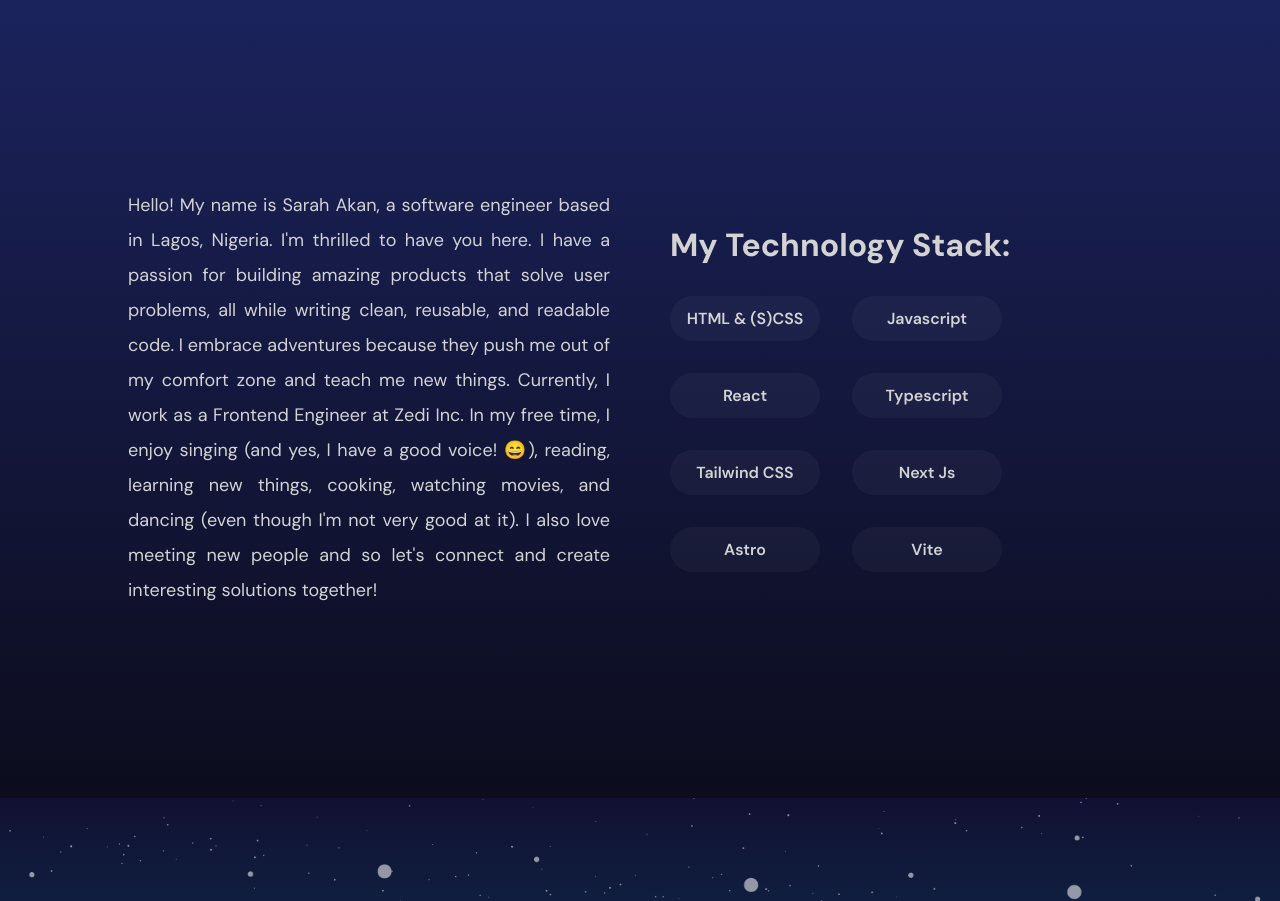
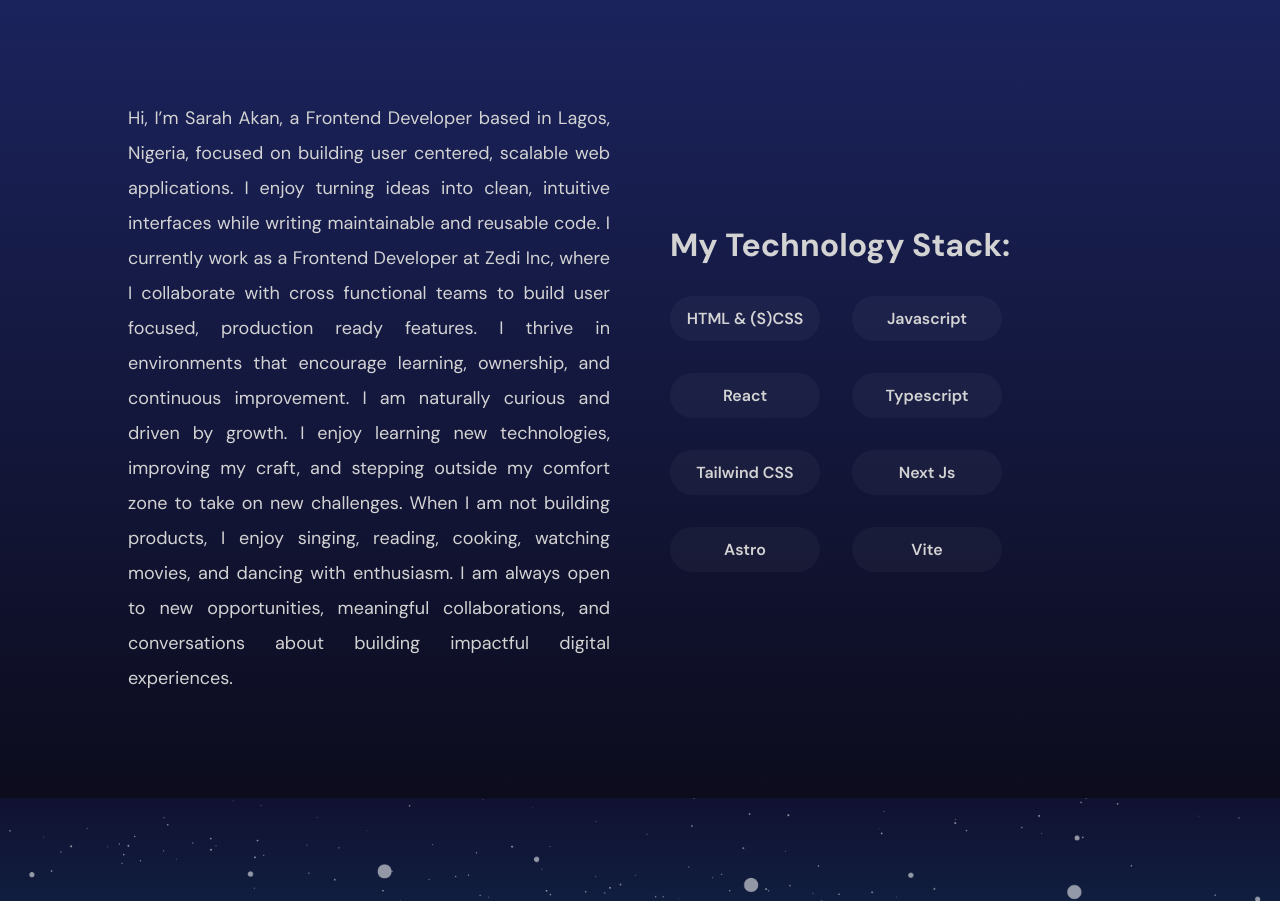
Before and after one commit to techy-sarah/sarah-porfolio, a React (Vite) app: page / in a window 1280 px wide. Shown: the part 2402-3303 px from the top of the page. Built offline with nearby package versions, Linux system fonts and the light colour scheme.

Commit message:
updated about and resume

```diff
--- a/src/components/about/About.jsx
+++ b/src/components/about/About.jsx
@@ -21,16 +21,13 @@ const About = () => {
         // variants={variants}
       >
         <p>
-          Hello! My name is Sarah Akan, a software engineer based in Lagos,
-          Nigeria. I'm thrilled to have you here. I have a passion for building
-          amazing products that solve user problems, all while writing clean,
-          reusable, and readable code. I embrace adventures because they push me
-          out of my comfort zone and teach me new things. Currently, I work as a
-          Frontend Engineer at Zedi Inc. In my free time, I enjoy singing (and
-          yes, I have a good voice! 😄), reading, learning new things, cooking,
-          watching movies, and dancing (even though I'm not very good at it). I
-          also love meeting new people and so let's connect and create interesting
-          solutions together!
+          Hi, I’m Sarah Akan, a Frontend Developer based in Lagos, Nigeria, focused on building user centered, scalable web applications. I enjoy turning ideas into clean, intuitive interfaces while writing maintainable and reusable code.
+
+I currently work as a Frontend Developer at Zedi Inc, where I collaborate with cross functional teams to build user focused, production ready features. I thrive in environments that encourage learning, ownership, and continuous improvement.
+
+I am naturally curious and driven by growth. I enjoy learning new technologies, improving my craft, and stepping outside my comfort zone to take on new challenges. When I am not building products, I enjoy singing, reading, cooking, watching movies, and dancing with enthusiasm.
+
+I am always open to new opportunities, meaningful collaborations, and conversations about building impactful digital experiences.
         </p>
       </div>
       <div className="formContainer">
```
Also changed, not shown: 1 other file (tests, documents, lock files or other folders).
